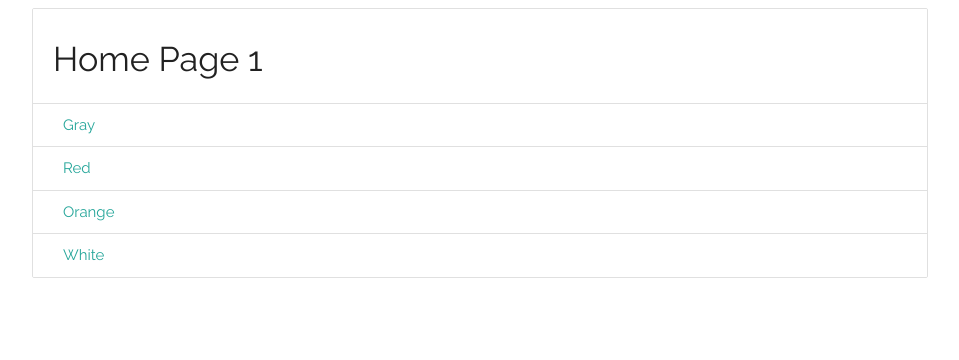
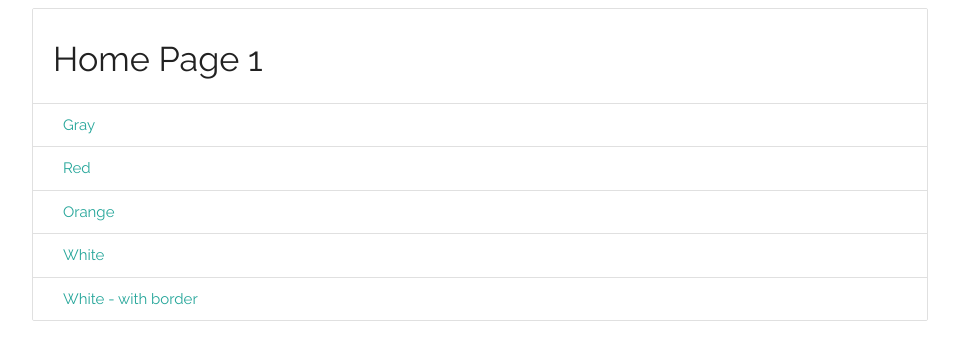
Before and after one commit to ajalmaguer/chrobak, a plain HTML site: page index.html in a window 1280 px wide. Shown: the whole page, without its empty margins (160-1119 px from the left). Drawn offline with nearby package versions, Linux system fonts and the light colour scheme.

Commit message:
updated index page with white-with border page

```diff
--- a/index.html
+++ b/index.html
@@ -18,6 +18,7 @@
 	        <a target="_blank" href="home2.html" class="collection-item">Red</a>
 	        <a target="_blank" href="home3.html" class="collection-item">Orange</a>
 	        <a target="_blank" href="home4.html" class="collection-item">White</a>
+	        <a target="_blank" href="home5.html" class="collection-item">White - with border</a>
         </ul>
 	</div>
 
```
